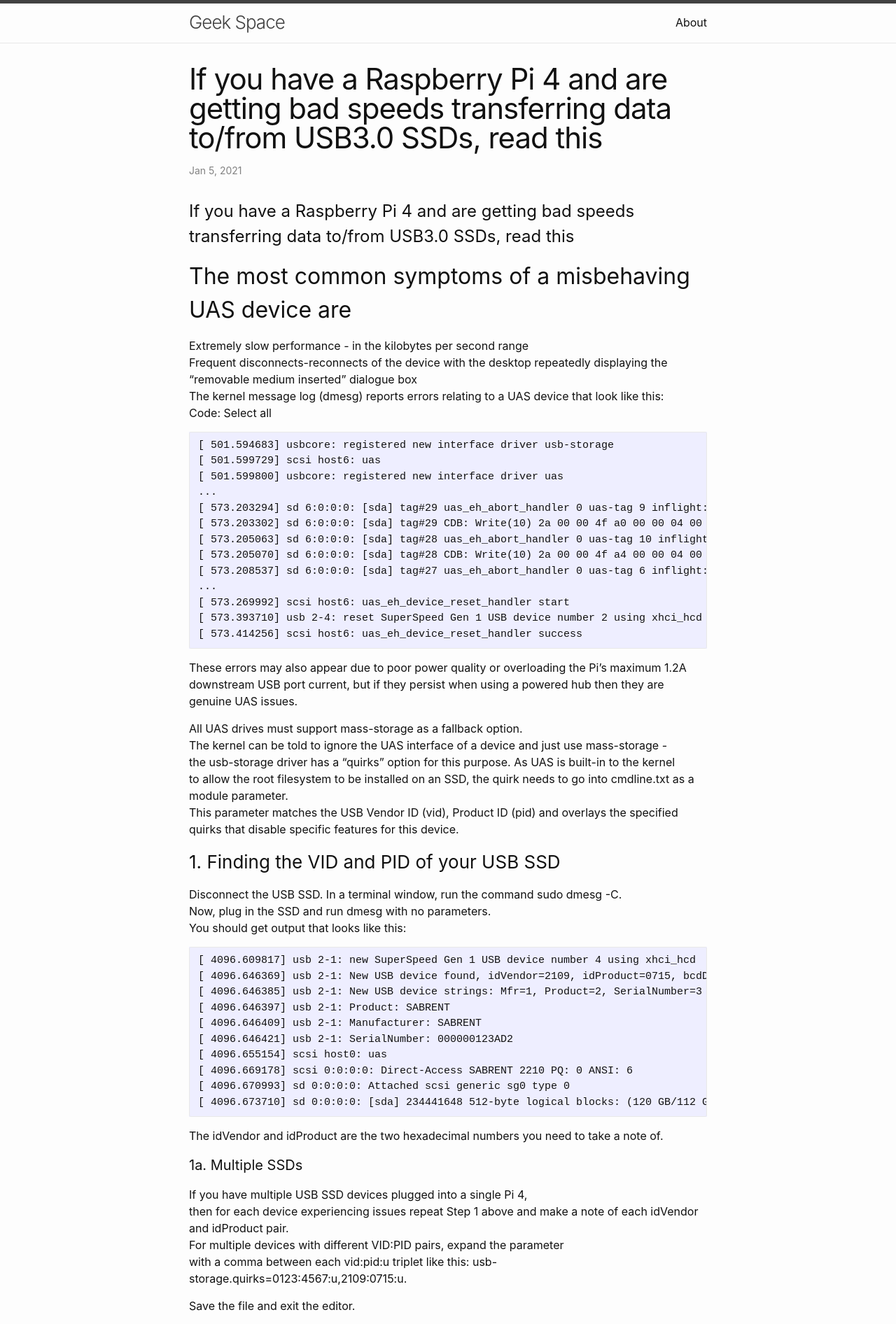
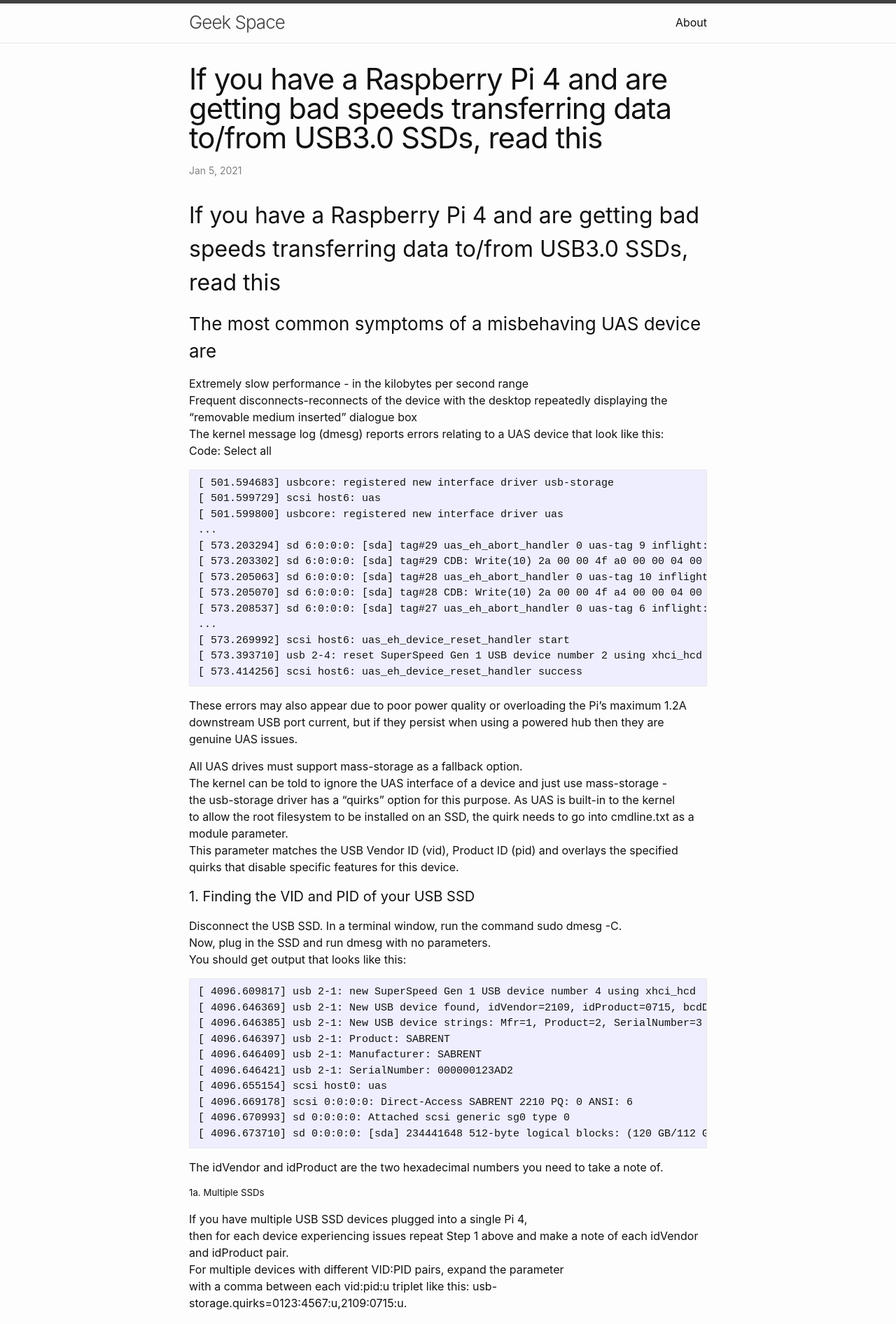
Before and after one commit to merkio/merkio.github.io, a Jekyll site: the page built from blogs/raspberry-k3s/_posts/2021-01-05-raspberry-usb3.md, in a window 1280 px wide. Shown: the top 1892 px of the page at 70% size. Built offline with Jekyll 4.4.1, drawn with Linux system fonts in a browser that asks for light colours.

Commit message:
fix: smaller headers

````diff
--- a/blogs/raspberry-k3s/_posts/2021-01-05-raspberry-usb3.md
+++ b/blogs/raspberry-k3s/_posts/2021-01-05-raspberry-usb3.md
@@ -4,8 +4,8 @@ title:  "If you have a Raspberry Pi 4 and are getting bad speeds transferring da
 date:   2021-01-05 17:25:38 +0100
 categories: raspberry
 ---
-# If you have a Raspberry Pi 4 and are getting bad speeds transferring data to/from USB3.0 SSDs, read this
-## The most common symptoms of a misbehaving UAS device are
+## If you have a Raspberry Pi 4 and are getting bad speeds transferring data to/from USB3.0 SSDs, read this
+### The most common symptoms of a misbehaving UAS device are
 
 Extremely slow performance - in the kilobytes per second range \
 Frequent disconnects-reconnects of the device with the desktop repeatedly displaying the "removable medium inserted" dialogue box \
@@ -35,7 +35,7 @@ the usb-storage driver has a "quirks" option for this purpose. As UAS is built-i
 to allow the root filesystem to be installed on an SSD, the quirk needs to go into cmdline.txt as a module parameter. \
 This parameter matches the USB Vendor ID (vid), Product ID (pid) and overlays the specified quirks that disable specific features for this device.
 
-### 1. Finding the VID and PID of your USB SSD
+#### 1. Finding the VID and PID of your USB SSD
    Disconnect the USB SSD. In a terminal window, run the command sudo dmesg -C. \
    Now, plug in the SSD and run dmesg with no parameters. \
    You should get output that looks like this:
@@ -53,7 +53,7 @@ This parameter matches the USB Vendor ID (vid), Product ID (pid) and overlays th
 ```
 The idVendor and idProduct are the two hexadecimal numbers you need to take a note of.
 
-#### 1a. Multiple SSDs
+##### 1a. Multiple SSDs
 If you have multiple USB SSD devices plugged into a single Pi 4, \
 then for each device experiencing issues repeat Step 1 above and make a note of each idVendor and idProduct pair. \
 For multiple devices with different VID:PID pairs, expand the parameter \
@@ -61,14 +61,14 @@ with a comma between each vid:pid:u triplet like this: usb-storage.quirks=0123:4
 
 Save the file and exit the editor.
 
-### 2. Add the quirks to /boot/cmdline.txt
+#### 2. Add the quirks to /boot/cmdline.txt
    Run a text editor as root - sudo nano /boot/cmdline.txt from the console or sudo leafpad /boot/cmdline.txt from the desktop.
    At the start of the line of parameters, add the text usb-storage.quirks=aaaa:bbbb:u where aaaa is the idVendor \
    for your device and bbbb is the idProduct. \
    So, with the device above the string will be usb-storage.quirks=2109:0715:u.
 
-### 3. Reboot.
-### 4. Check that it worked
+#### 3. Reboot.
+#### 4. Check that it worked
    To check that the quirk has been applied successfully, run dmesg | grep usb-storage and check that the VID and PID is listed as having a quirk applied:
    Code: Select all
 ```
````
